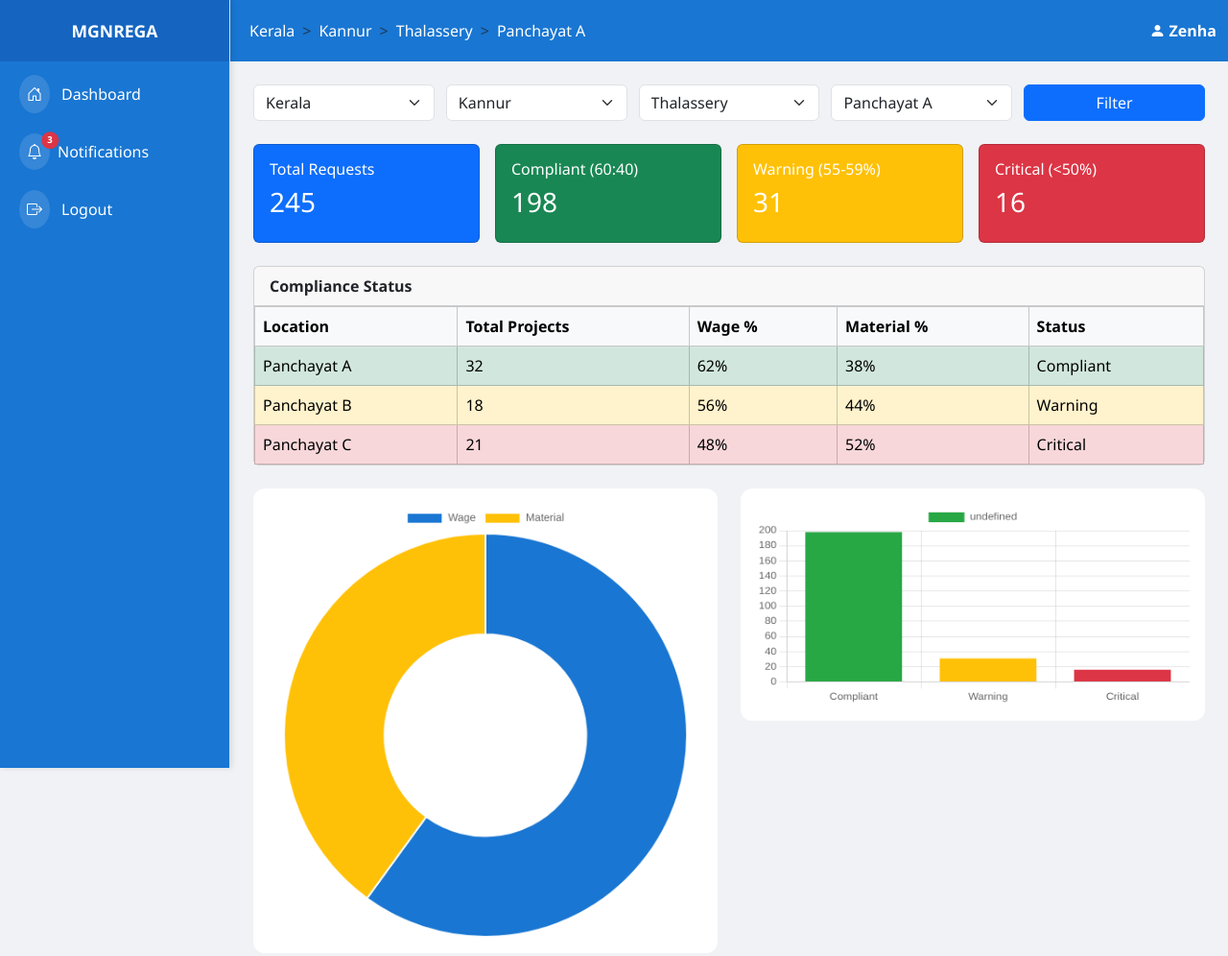
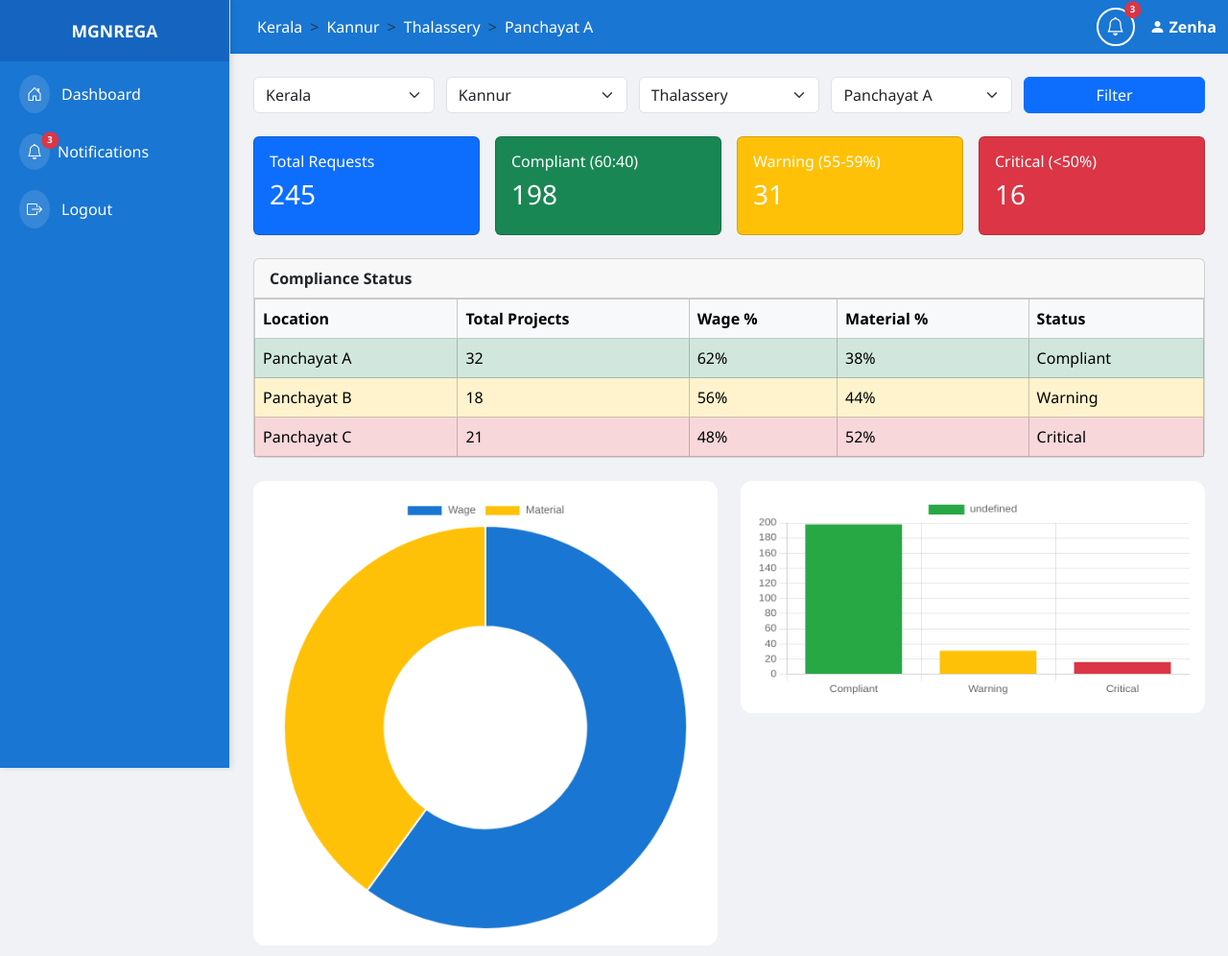
Before and after one commit to Zenha123/mgnrega-portal, a plain HTML site: page base.html in a window 1280 px wide. Shown: the top 996 px of the page at 96% size. Drawn offline with nearby package versions, Linux system fonts and the light colour scheme.

Commit message:
side navbar

```diff
--- a/base.html
+++ b/base.html
@@ -47,10 +47,9 @@
   <!-- Main Content -->
   <div id="main-content">
 
-    <!-- Top Navbar -->
-   <!-- Top Navbar -->
-<nav class="navbar navbar-expand-lg" style="background-color: #1976d2;">
+   <nav class="navbar navbar-expand-lg" style="background-color: #1976d2; height: 56px;">
   <div class="container-fluid d-flex align-items-center">
+
     <!-- Sidebar Toggle button - visible only on mobile -->
     <button id="sidebarToggle" class="btn btn-outline-light me-3 d-lg-none">
       <i class="bi bi-list"></i>
@@ -59,26 +58,34 @@
     <!-- Brand name - visible only on mobile -->
     <a class="navbar-brand text-white fw-bold fs-5 me-auto d-lg-none" href="#">MGNREGA</a>
 
-    <!-- Breadcrumb (desktop only) -->
-    <div class="breadcrumb-nav d-none d-lg-block ms-2">
-      <nav aria-label="breadcrumb">
-        <ol class="breadcrumb mb-0">
+    <!-- Breadcrumb - visible only on desktop -->
+    <nav aria-label="breadcrumb" class="d-none d-lg-block flex-grow-1 mx-3">
+      <ol class="breadcrumb m-0" id="breadcrumb-trail">
         <li class="breadcrumb-item text-white">Kerala</li>
         <li class="breadcrumb-item text-white">Kannur</li>
         <li class="breadcrumb-item text-white">Thalassery</li>
         <li class="breadcrumb-item text-white active" aria-current="page">Panchayat A</li>
       </ol>
     </nav>
-    </div>
 
     <div class="d-flex align-items-center gap-3 ms-auto">
+
+      <!-- Notification bell -->
+      <a class="btn bell-btn position-relative" href="#">
+        <i class="bi bi-bell"></i>
+        <span class="position-absolute top-0 start-100 translate-middle badge rounded-pill bg-danger">3</span>
+      </a>
+
+      <!-- Username -->
       <div class="text-white d-flex align-items-center gap-1">
         <i class="bi bi-person-fill"></i>
         <span class="fw-semibold">Zenha</span>
       </div>
+
     </div>
   </div>
 </nav>
+
 
     <!-- Page Content -->
     <div class="container-fluid p-4">
--- a/style.css
+++ b/style.css
@@ -310,6 +310,23 @@ canvas {
   }
 }
 
+
+
+/* Breadcrumb truncate for smaller screens */
+#breadcrumb-trail {
+  white-space: nowrap;
+  overflow: hidden;
+  text-overflow: ellipsis;
+  max-width: 400px;
+}
+
+/* Adjust for very small screens (hide breadcrumb on mobile) */
+@media (max-width: 991px) {
+  #breadcrumb-trail {
+    display: none;
+  }
+}
+
 /*/
 #sidebar {
   position: fixed;
```
Lines whose indentation alone changed are shown as unchanged.
